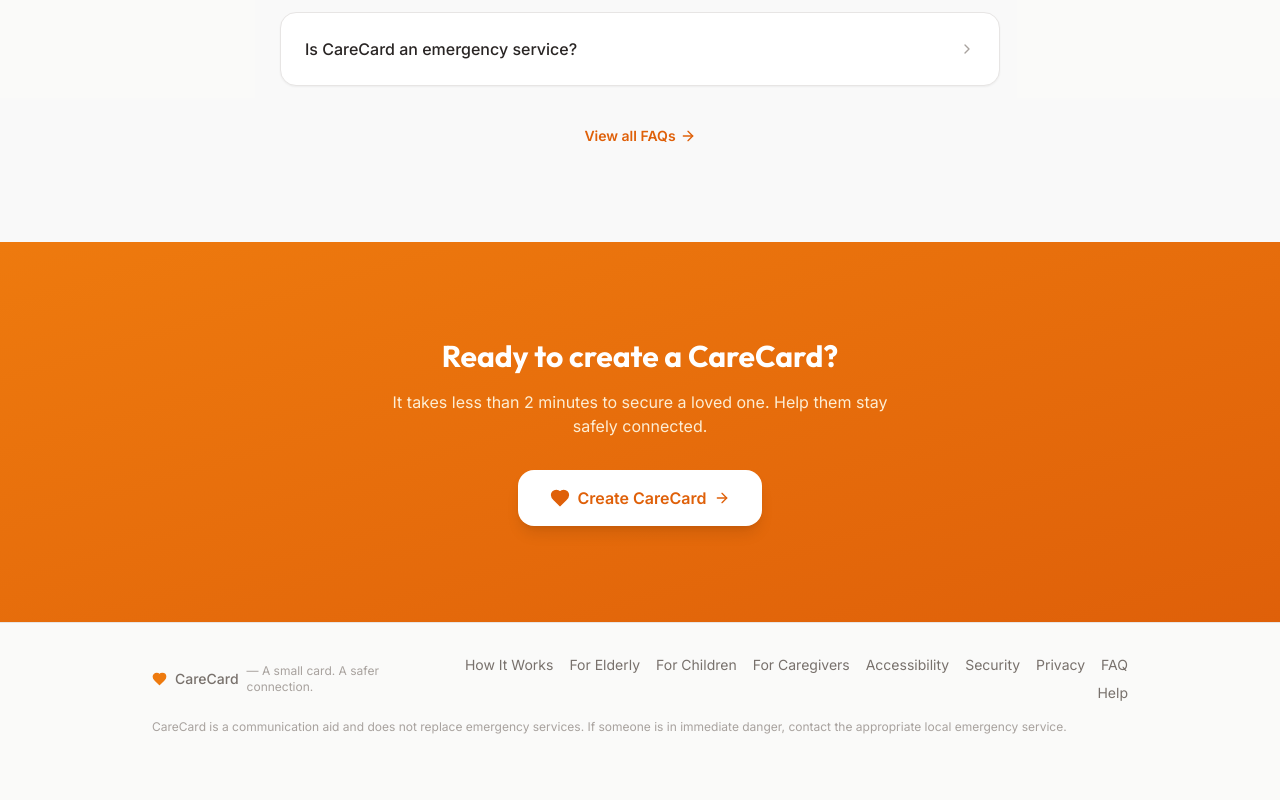
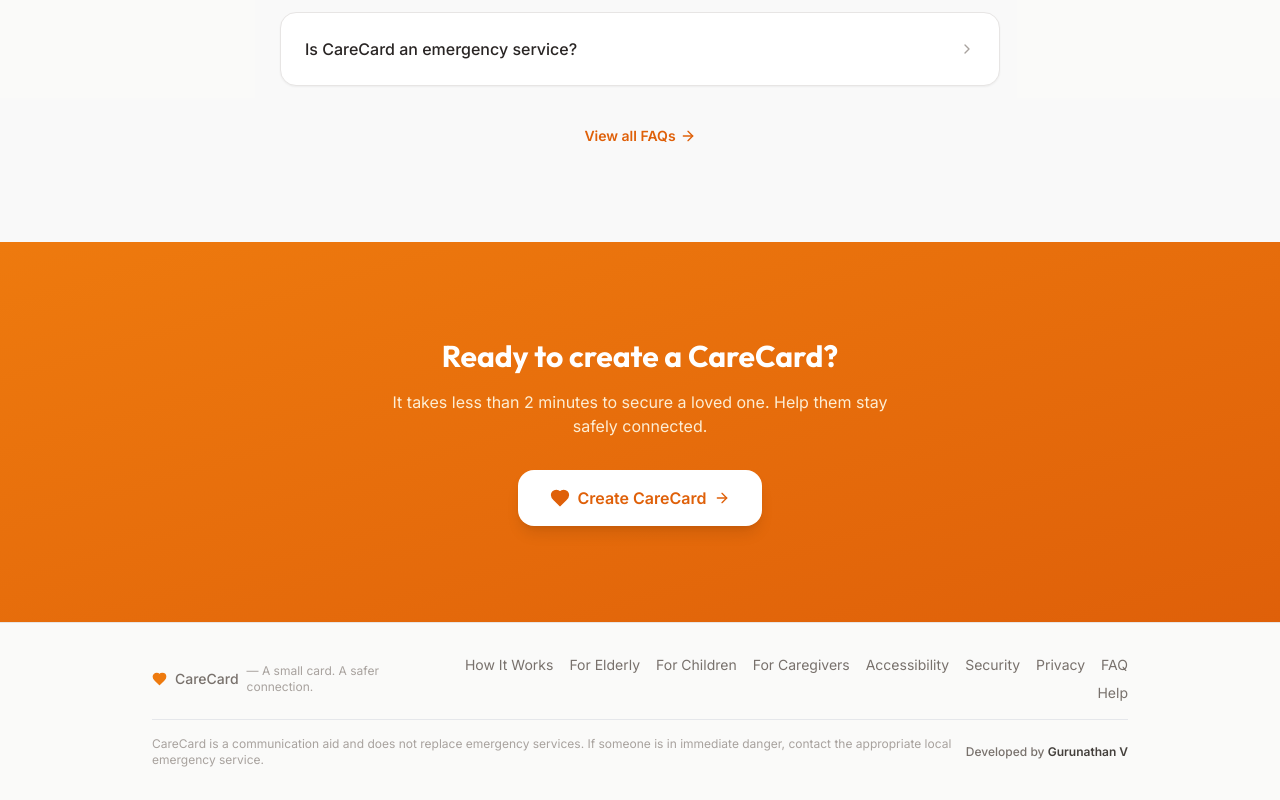
Before and after one commit to Guru-CodesAI/CareCard, a React (Vite) app: page / in a window 1280 px wide. Shown: the part 4475-5275 px from the top of the page. Before the commit the page ends 5242 px from the top, so only its background shows below. Built offline with nearby package versions, Linux system fonts and the light colour scheme; no server answers.

Commit message:
feat: complete dynamic SEO route tags and secure crawler control headers

```diff
--- a/index.html
+++ b/index.html
@@ -6,6 +6,7 @@
     <meta name="viewport" content="width=device-width, initial-scale=1.0, maximum-scale=5.0" />
     <title>CareCard — Privacy-First QR Emergency Contact Card</title>
     <meta name="description" content="CareCard is a privacy-first QR emergency contact card that helps elderly people, children, and vulnerable individuals reconnect with trusted contacts safely." />
+    <meta name="author" content="Gurunathan V" />
     <meta name="theme-color" content="#ee7a0e" />
 
 
--- a/src/components/Footer.tsx
+++ b/src/components/Footer.tsx
@@ -36,9 +36,14 @@ export function Footer() {
           </nav>
         </div>
 
-        <p className="mt-4 text-xs text-warmgray-400 text-center sm:text-left">
-          CareCard is a communication aid and does not replace emergency services.
-          If someone is in immediate danger, contact the appropriate local emergency service.
+        <p className="mt-4 text-xs text-warmgray-400 text-center sm:text-left flex flex-col sm:flex-row sm:justify-between items-center gap-2 border-t border-warmgray-150/50 pt-4">
+          <span>
+            CareCard is a communication aid and does not replace emergency services.
+            If someone is in immediate danger, contact the appropriate local emergency service.
+          </span>
+          <span className="shrink-0 text-warmgray-500 font-medium mt-1 sm:mt-0">
+            Developed by <span className="text-warmgray-700 font-semibold">Gurunathan V</span>
+          </span>
         </p>
       </div>
     </footer>
```
